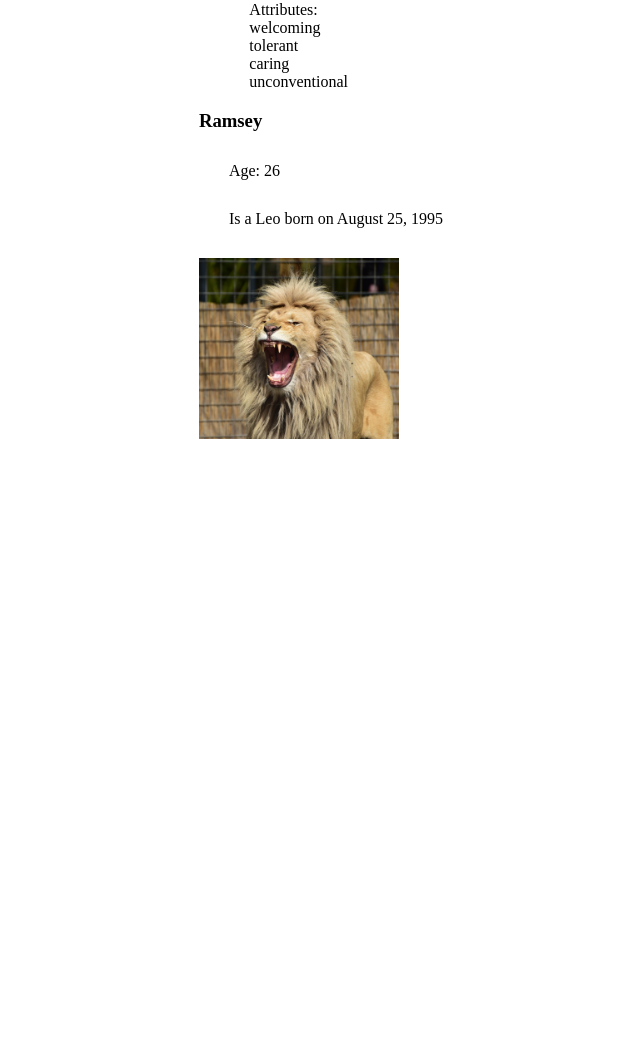
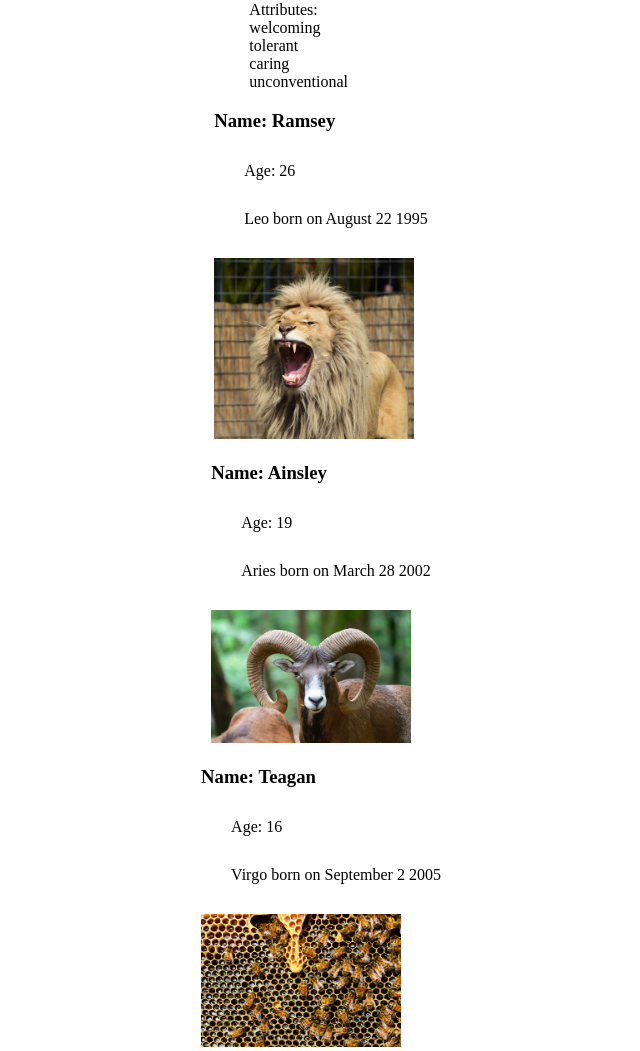
Before and after one commit to delaneyfogarty/display-list, a website with bundled scripts: page index.html in a window 1280 px wide. Shown: the part 2534-3585 px from the top of the page, without its empty margins (304-944 px from the left). Before the commit the page ends 2977 px from the top, so only its background shows below. Built offline with nearby package versions, Linux system fonts and the light colour scheme; files whose address does not match are found by name.

Commit message:
finished array 3

```diff
--- a/app.js
+++ b/app.js
@@ -4,6 +4,8 @@ import { gemstones } from './gemstone-data.js';
 import { renderGemstones } from './render-gemstones.js';
 import { bigThree } from './zodiac-data.js';
 import { renderBigThree } from './render-bigthree.js';
+import { mySisters } from './sister-data.js';
+import { renderSisters } from './render-sisters.js';
 
 
 
@@ -27,3 +29,10 @@ for (let i of bigThree) {
 
   bigThreeListEl.append(zodiacEl);
 }
+
+const sistersListEl = document.querySelector('.sister-list');
+for (let i of mySisters) {
+  const sistersEl = renderSisters(i);
+
+  sistersListEl.append(sistersEl);
+}
--- a/index.html
+++ b/index.html
@@ -56,15 +56,13 @@
                 </div> -->
             </section>
             <section class="sister-list">
-                <div class="sisters">
+                <!-- <div class="sisters">
                     <h3>Ramsey</h3>
                     <p>Age: 26</p>
                     <p>Is a Leo born on August 25, 1995</p>
                     <img src="./assets/leo.jpg">
-                </div>
+                </div> -->
             </section>
-
-
 
     </main>
     <footer>
--- /dev/null
+++ b/render-sisters.js
@@ -0,0 +1,17 @@
+export function renderSisters(sisterData) {
+	const sistersEl = document.createElement('div');
+	const nameEl = document.createElement('h3');
+	const ageEl = document.createElement('p');
+	const birthdayEl = document.createElement('p');
+	const imgEl = document.createElement('img');
+
+	sistersEl.classList.add('.sisters');
+
+	nameEl.textContent = `Name: ${sisterData.Name}`;
+	ageEl.textContent = `Age: ${sisterData.Age}`;
+	birthdayEl.textContent = `${sisterData.Birthday.Zodiac} born on ${sisterData.Birthday.Date}`;
+	imgEl.src = `assets/${sisterData.Name}.jpg`;
+
+	sistersEl.append(nameEl, ageEl, birthdayEl, imgEl);
+	return sistersEl;
+}
```
Also changed, not shown: assets/Ainsley.jpg (renamed from assets/aries.jpg), assets/Ramsey.jpg (renamed from assets/leo.jpg), assets/Teagan.jpg (renamed from assets/virgo.jpg), render-four.js (deleted).
